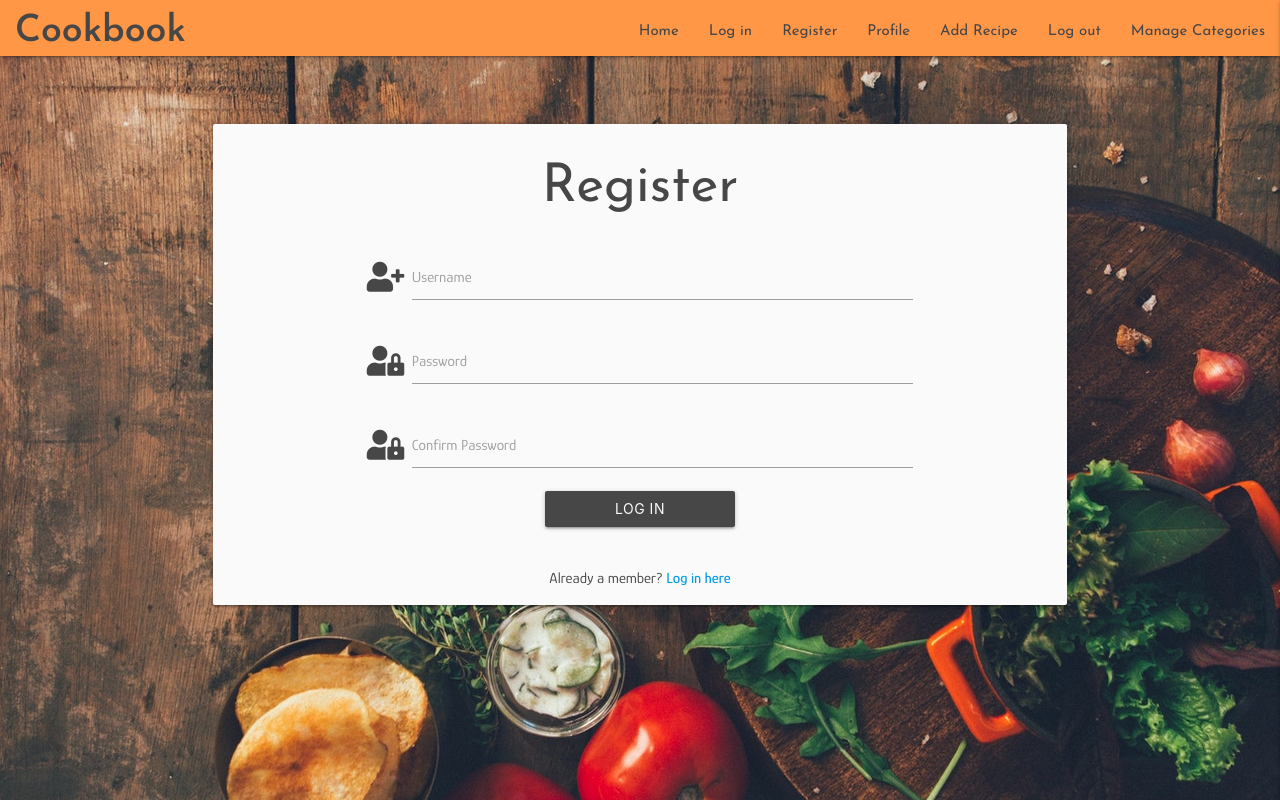
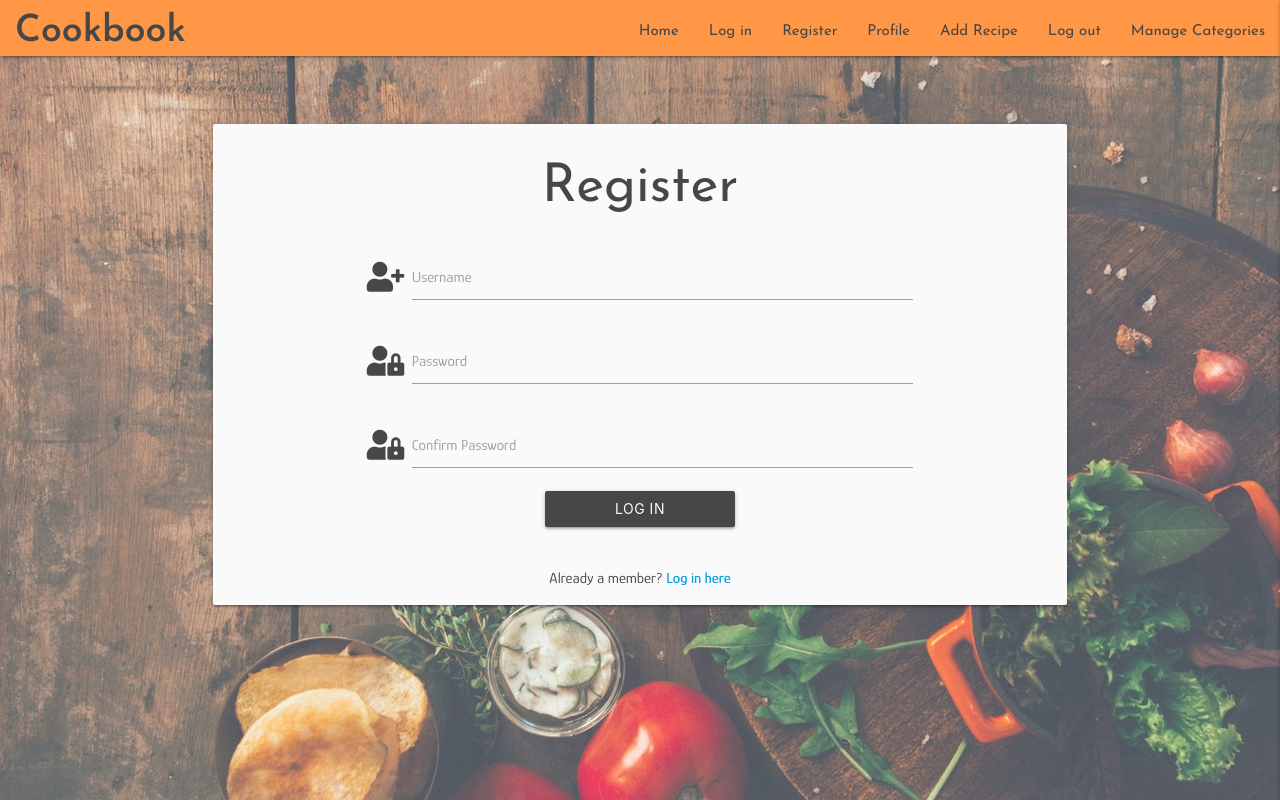
Before and after one commit to tealhorizon87/ms3_cookbook, a Flask app: page /register in a window 1280 px wide. Run offline with Flask 2, Linux system fonts and the light colour scheme; some libraries are stand-ins or nearby versions.

Commit message:
Add pseudo element to add opacity to background#

```diff
--- a/static/css/style.css
+++ b/static/css/style.css
@@ -7,11 +7,24 @@
   --my-white: #fafafa;
 }
 
+body::before {
+  content: "";
+  position: absolute;
+  top: 0px;
+  right: 0px;
+  bottom: 0px;
+  left: 0px;
+  background-color: rgba(255, 255, 255, 0.25);
+  z-index: -1;
+}
 /* ------------------------------------------------Fonts */
 body {
   font-family: "Glory", sans-serif;
   color: var(--my-grey);
   padding-top: 56px;
+  position: relative;
+  height: 100vh;
+  width: 100%;
 }
 
 h1,
```
